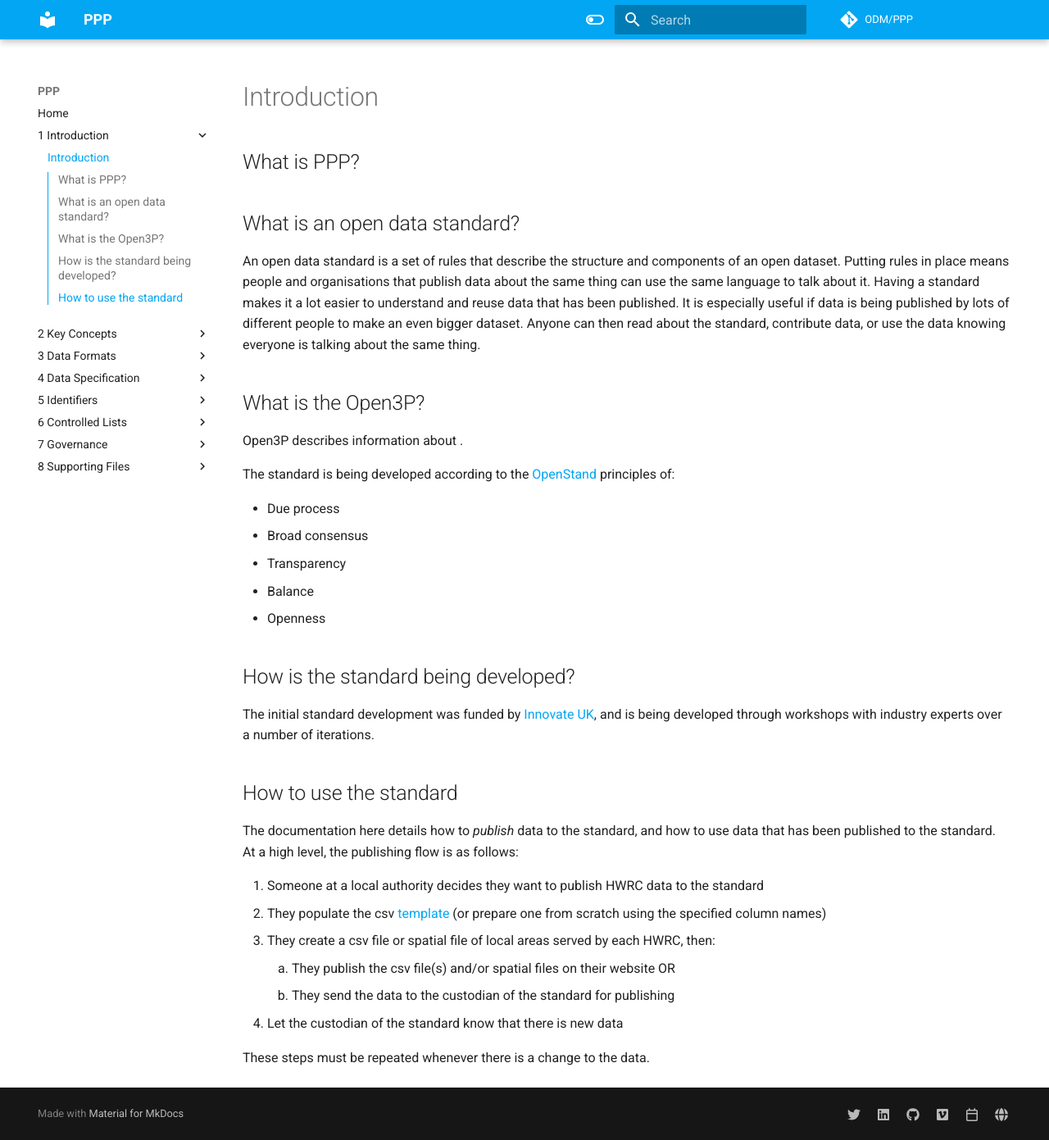
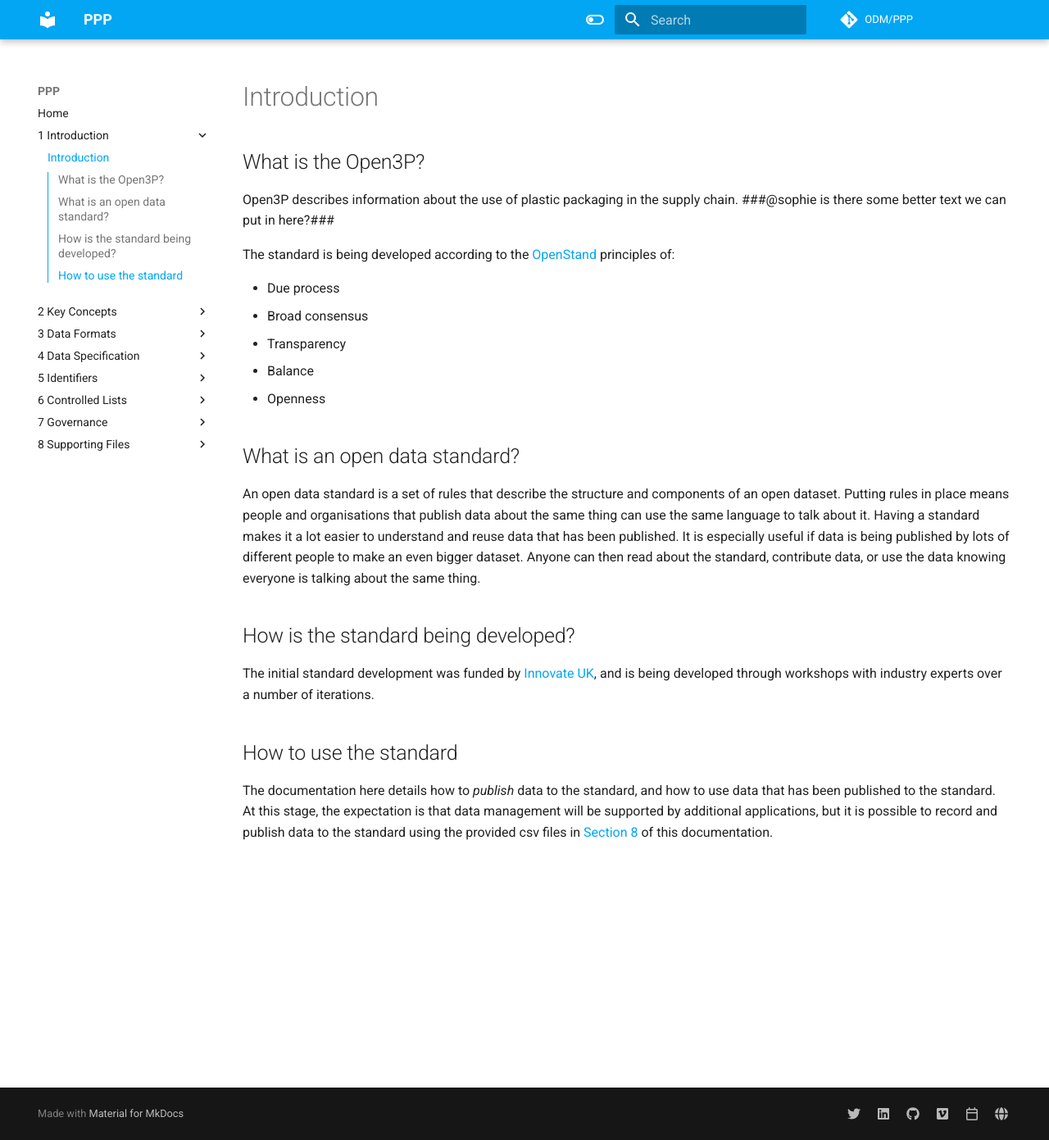
Before and after one commit to OpenDataManchester/Open3P, an MkDocs documentation site: the page built from docs/1_Introduction/1_1_Introduction.md, in a window 1280 px wide and 1391 px high. Shown: the whole window at 82% size. Built offline with MkDocs 1.6.1 and Material for MkDocs 9.7.7, drawn with Linux system fonts in a browser that asks for light colours; comment, search, counter and statistics services are not loaded.

Commit message:
Update 1_1_Introduction.md
Edit text in section 1.1

```diff
--- a/docs/1_Introduction/1_1_Introduction.md
+++ b/docs/1_Introduction/1_1_Introduction.md
@@ -1,14 +1,8 @@
 # Introduction
-
-## What is PPP?
-
-## What is an open data standard?
-
-An open data standard is a set of rules that describe the structure and components of an open dataset. Putting rules in place means people and organisations that publish data about the same thing can use the same language to talk about it. Having a standard makes it a lot easier to understand and reuse data that has been published. It is especially useful if data is being published by lots of different people to make an even bigger dataset. Anyone can then read about the standard, contribute data, or use the data knowing everyone is talking about the same thing.
 
 ## What is the Open3P?
 
-Open3P describes information about .
+Open3P describes information about the use of plastic packaging in the supply chain. ###@sophie is there some better text we can put in here?###
 
 The standard is being developed according to the [OpenStand](https://open-stand.org/) principles of:
 
@@ -18,19 +12,14 @@ The standard is being developed according to the [OpenStand](https://open-stand.
 * Balance
 * Openness
 
+## What is an open data standard?
+
+An open data standard is a set of rules that describe the structure and components of an open dataset. Putting rules in place means people and organisations that publish data about the same thing can use the same language to talk about it. Having a standard makes it a lot easier to understand and reuse data that has been published. It is especially useful if data is being published by lots of different people to make an even bigger dataset. Anyone can then read about the standard, contribute data, or use the data knowing everyone is talking about the same thing.
+
 ## How is the standard being developed?
 
 The initial standard development was funded by [Innovate UK](https://www.opendatamanchester.org.uk/plastics-packaging-portal/), and is being developed through workshops with industry experts over a number of iterations.
 
 ## How to use the standard
 
-The documentation here details how to *publish* data to the standard, and how to use data that has been published to the standard. At a high level, the publishing flow is as follows:
-
-1. Someone at a local authority decides they want to publish HWRC data to the standard
-2. They populate the csv [template](https://github.com/OpenDataManchester/Open3R/blob/V2/docs/8_Supporting_Files/8_1_1_RWS_Main_Template.csv) (or prepare one from scratch using the specified column names)
-3. They create a csv file or spatial file of local areas served by each HWRC, then:
-    1. They publish the csv file(s) and/or spatial files on their website OR
-    2. They send the data to the custodian of the standard for publishing
-4. Let the custodian of the standard know that there is new data
-
-These steps must be repeated whenever there is a change to the data.
+The documentation here details how to *publish* data to the standard, and how to use data that has been published to the standard. At this stage, the expectation is that data management will be supported by additional applications, but it is possible to record and publish data to the standard using the provided csv files in [Section 8]() of this documentation.
```
